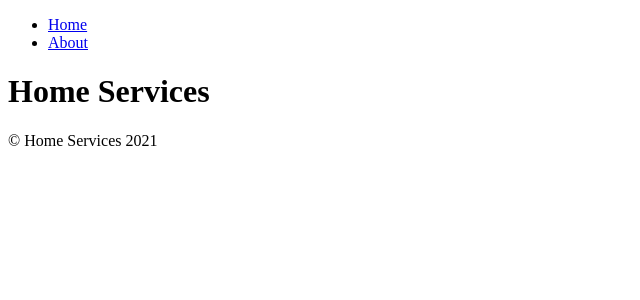
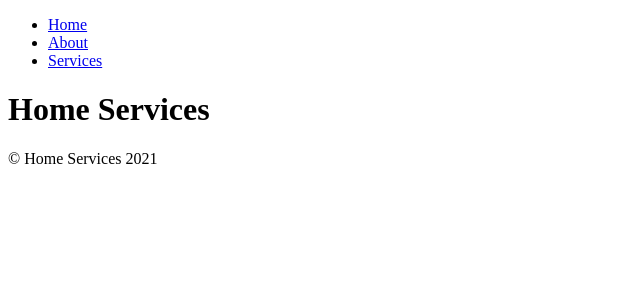
Before and after one commit to joycejosh7/house-report-client, a React (Create React App) app: page / in a window 1280 px wide. Shown: the top 300 px of the page, without its empty margins (0-640 px from the left). Built offline with nearby package versions, Linux system fonts and the light colour scheme.

Commit message:
added services link

```diff
--- a/src/components/Nav.js
+++ b/src/components/Nav.js
@@ -8,6 +8,7 @@ class Nav extends Component {
                 <ul>
                     <li><Link to="/">Home</Link></li>
                     <li><Link to="/about">About</Link></li>
+                    <li><Link to="/services">Services</Link></li>
                 </ul>
             </div>
         )
```
